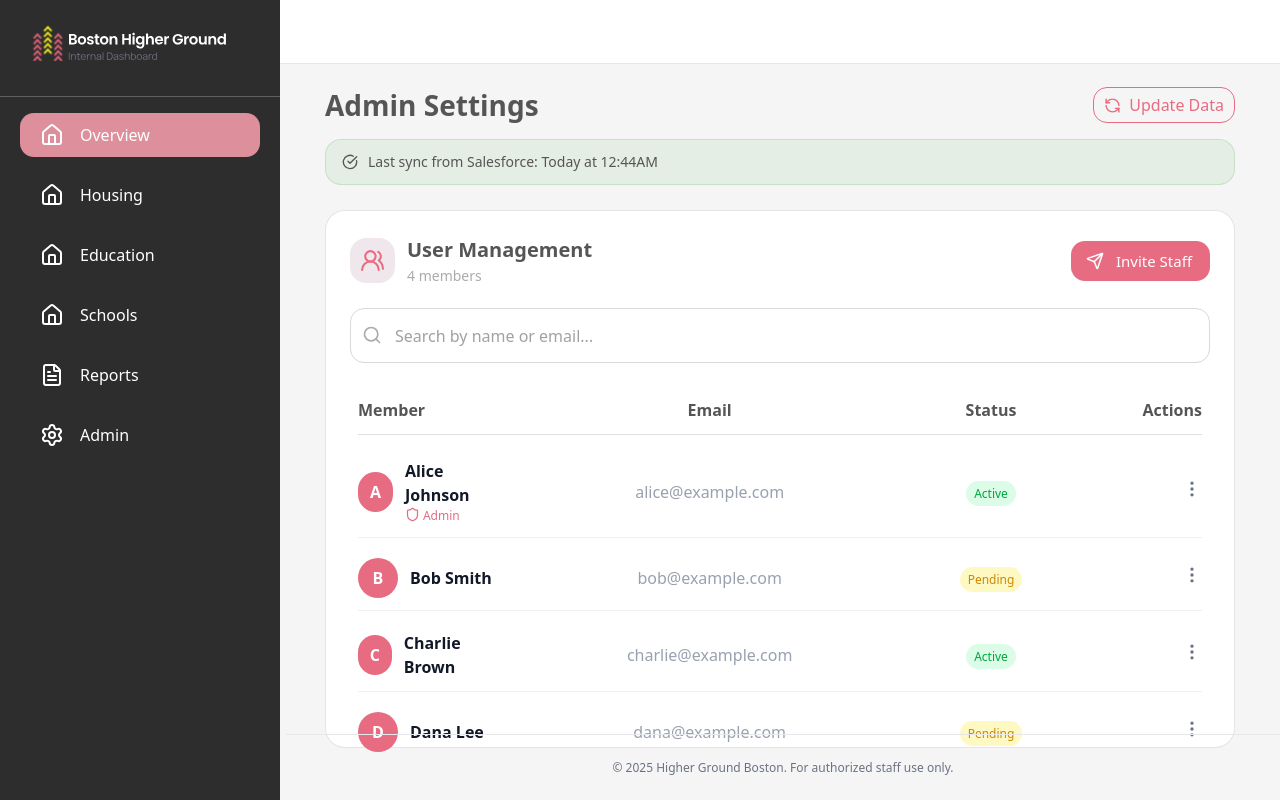
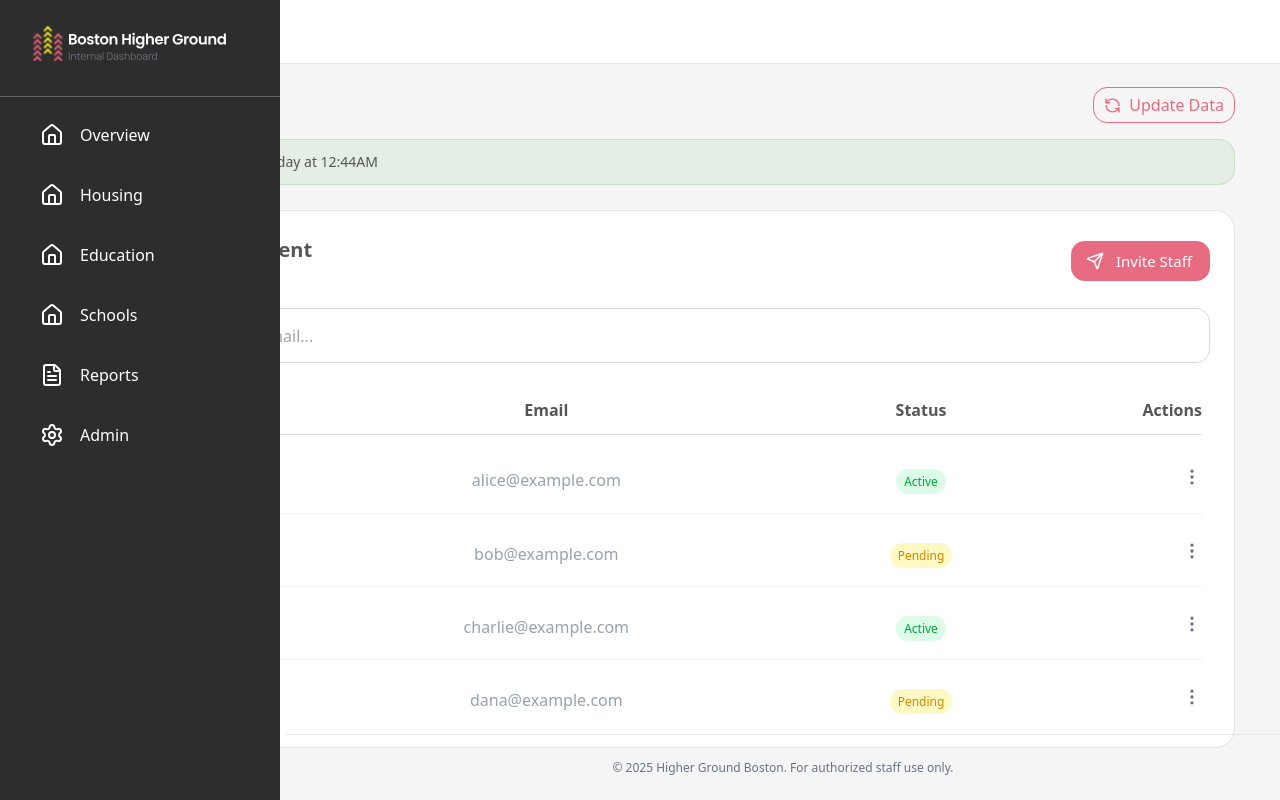
Before and after one commit to JumboCode/bostons-higher-ground, a Next.js app: page /admin in a window 1280 px wide. Built offline with nearby package versions, Linux system fonts and the light colour scheme.

Commit message:
sticky navbar

```diff
--- a/src/app/reports/layout.tsx
+++ b/src/app/reports/layout.tsx
@@ -18,18 +18,16 @@ export default async function Layout({
 
     return (
         <>
-            <div className="flex">
-                <NavBar />
-                <div className="bg-[#F5F5F5] w-full flex-col">
-                    <div className="min-h-[40px] bg-white top-0 flex justify-end px-5 py-3">
-                        {userName || "John Doe"}
-                    </div>
-                    {children}
+            <NavBar />
+
+            <div className="ml-[280px] bg-[#F5F5F5] min-h-screen flex flex-col">
+                <div className="min-h-[40px] bg-white flex justify-end px-5 py-3 sticky top-0 z-30">
+                    {userName || "John Doe"}
                 </div>
+
+                <div className="flex-1">{children}</div>
             </div>
-            <div className="absolute right-0 top-0 z-50 pointer-events-auto">
-                <ReportBuilderToggle />
-            </div>
+            <ReportBuilderToggle />
         </>
     );
 }
--- a/src/app/reports/page.tsx
+++ b/src/app/reports/page.tsx
@@ -54,8 +54,10 @@ function DraftReportPopulated() {
                         </button>
                     </div>
                 </div>
-                <div className="flex flex-col ReportNameEdit space-y-1">
-                    <div className="text-sm font-medium">Report Name</div>
+                <div className="flex flex-col ReportNameEdit space-y-1 pt-5">
+                    <div className="text-[#555555] text-sm font-medium">
+                        Report Name
+                    </div>
                     <div className="ReportNameTextField">
                         <div className="relative w-full">
                             <SquarePen className="absolute left-3 top-1/2 -translate-y-1/2 text-gray-400 w-4 h-4" />
@@ -91,15 +93,15 @@ function DraftReportPopulated() {
             </div>
             <div className="ExportOptions flex flex-col md:flex-row md:space-x-3 space-y-3 w-full">
                 <button className="flex flex-row items-center space-x-4 border border-[rgba(0,0,0,0.1)] rounded-2xl p-3 w-40 h-10">
-                    <Download className="w-4 h-4"/>
+                    <Download className="w-4 h-4" />
                     <div className="font-medium text-sm">Export as PDF</div>
                 </button>
                 <button className="flex flex-row items-center space-x-4 border border-[rgba(0,0,0,0.1)] rounded-2xl p-3 w-40 h-10">
-                    <Download className="w-4 h-4"/>
+                    <Download className="w-4 h-4" />
                     <div className="font-medium text-sm">Export as CSV</div>
                 </button>
                 <button className="flex flex-row items-center space-x-4 border border-[rgba(0,0,0,0.1)] rounded-2xl p-3 w-40 h-10">
-                    <Download className="w-4 h-4"/>
+                    <Download className="w-4 h-4" />
                     <div className="font-medium text-sm">Export as PNG</div>
                 </button>
             </div>
@@ -194,11 +196,15 @@ function ReportEntry({
 export default function Archive() {
     return (
         <main className="bg-[#F5F5F5] p-10 flex flex-col overflow-scroll gap-y-8">
-            <h1 className="text-4xl font-extrabold text-[#555555] gap-8">Reports</h1>
+            <h1 className="text-4xl font-extrabold text-[#555555] gap-8">
+                Reports
+            </h1>
             {/* <DraftReport /> */}
             <DraftReportPopulated />
             <div className="flex flex-col gap-y-4">
-                <h2 className="text-xl font-extrabold text-[#555555] gap-8">Archived Reports</h2>
+                <h2 className="text-xl font-extrabold text-[#555555] gap-8">
+                    Archived Reports
+                </h2>
                 <ReportEntry
                     title="Q4 Report 2025"
                     date={new Date(2025, 0, 4)}
--- a/src/components/navbar.tsx
+++ b/src/components/navbar.tsx
@@ -2,10 +2,9 @@
 
 // Import your image components
 import { House, FileText, Settings } from "lucide-react";
-import { useEffect, useState } from "react";
+import { useState } from "react";
 import Image from "next/image";
 import Link from "next/link";
-import { usePathname } from "next/navigation";
 
 // Color palette constants
 const SOFT_PINK = "bg-[#DE8F9C]";
@@ -21,17 +20,12 @@ const TAB_CONFIG = [
     { name: "Admin", Icon: Settings, href: "/admin" },
 ];
 
-export default function Navbar() {
-    const pathname = usePathname();
-    const [selected, setSelected] = useState("Overview");
+export default function NavBar() {
+    const [selected, setSelected] = useState("");
     const [hovered, setHovered] = useState("");
 
-    useEffect(() => {}, [pathname]);
-
     return (
-        <nav
-            className={`w-[280px] min-h-screen bg-bhg-gray-300 text-white flex flex-col`}
-        >
+        <nav className="fixed left-0 top-0 w-[280px] h-screen bg-bhg-gray-300 text-white flex flex-col overflow-y-auto z-40">
             {/* Logo Area */}
             <div className="flex flex-col items-start px-6 py-6 border-bhg-gray-200/30 border-b">
                 <Image
--- a/src/middleware.ts
+++ b/src/middleware.ts
@@ -34,7 +34,7 @@ export async function middleware(req: NextRequest) {
     if (ADMIN_ROUTES.some((route) => path.startsWith(route))) {
         const userIsAdmin = await isAdmin(session.user.id);
         if (!userIsAdmin) {
-            return NextResponse.redirect(new URL("/", req.url));
+            return NextResponse.redirect(new URL("/reports/overview", req.url));
         }
     }
 
```
